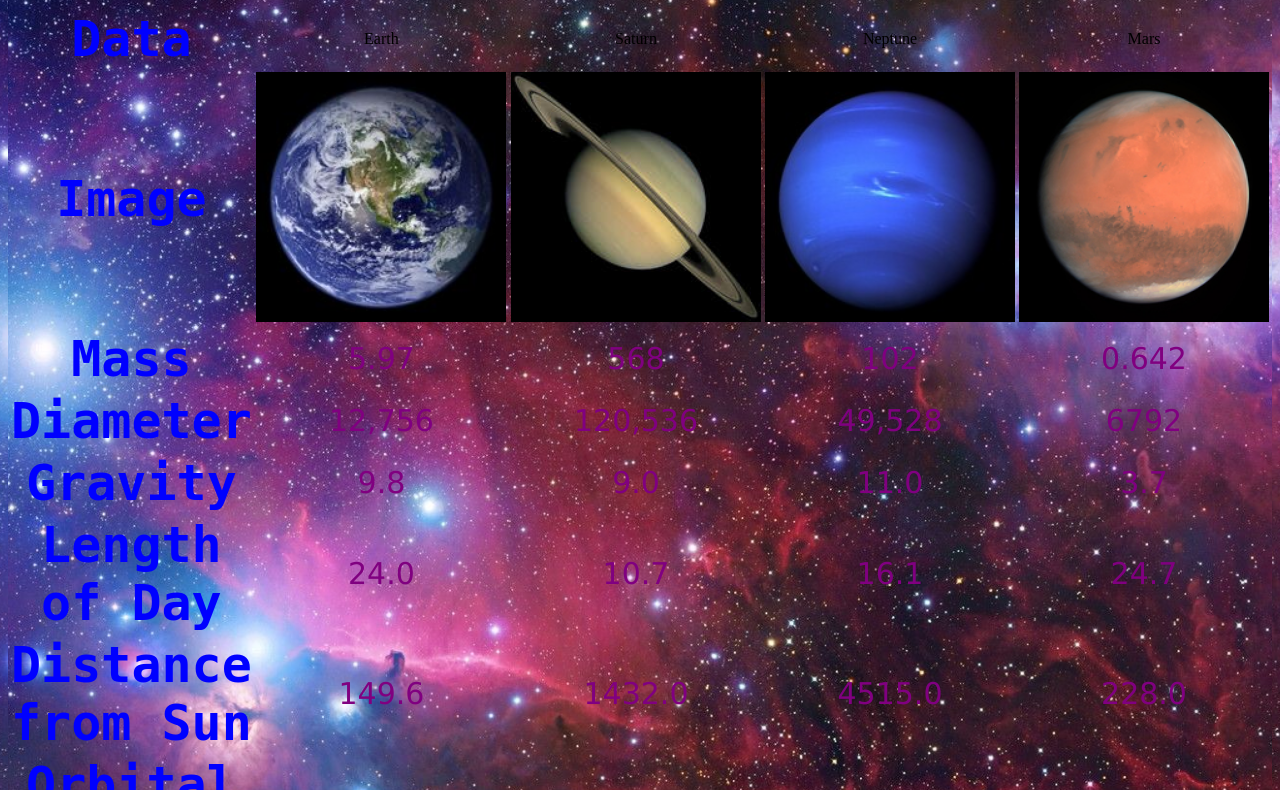
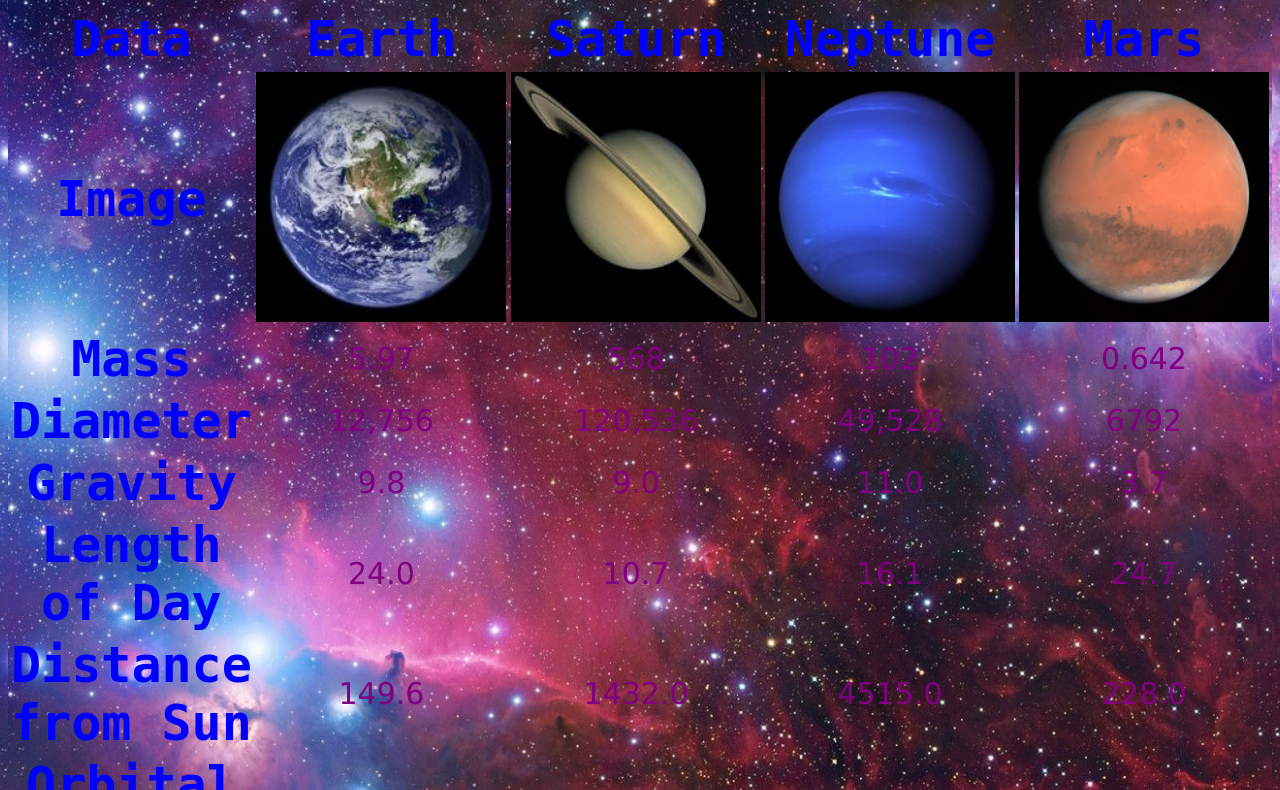
Before and after one commit to CheckPlz3432/lab5, a plain HTML site: page index.html in a window 1280 px wide. Shown: the part 73-863 px from the top of the page. Drawn offline with Linux system fonts and the light colour scheme; files whose address does not match are found by name.

Commit message:
Update index.html

```diff
--- a/index.html
+++ b/index.html
@@ -12,10 +12,10 @@
 	<table>
 	  <tr>
 	    <th>Data</th>
-	    <td>Earth</td>
-	    <td>Saturn</td>
-	    <td>Neptune</td>
-	    <td>Mars</td>
+	    <th>Earth</th>
+	    <th>Saturn</th>
+	    <th>Neptune</th>
+	    <th>Mars</th>
 	  </tr>
 	   <tr>
             <th>Image</th>
```
